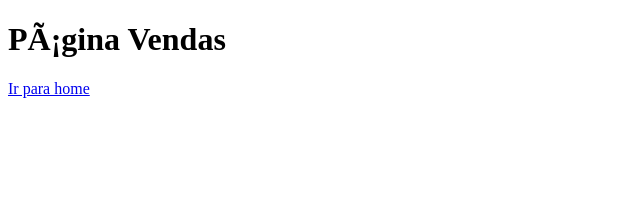
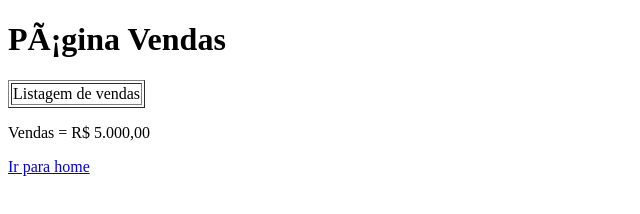
Before and after one commit to Filardis-17/aulaGitHub, a plain HTML site: page vendas.html in a window 1280 px wide. Shown: the whole page, without its empty margins (0-640 px from the left). Drawn offline with Linux system fonts and the light colour scheme.

Commit message:
Acrescentado valor e tabela

```diff
--- a/vendas.html
+++ b/vendas.html
@@ -9,5 +9,9 @@
 
 </body>
     <h1>Página Vendas</h1>
+    <table border="">
+        <td>Listagem de vendas</td>
+    </table>
+    <p>Vendas = R$ 5.000,00</p>
     <a href="index.html">Ir para home</a>
 </html>
```
